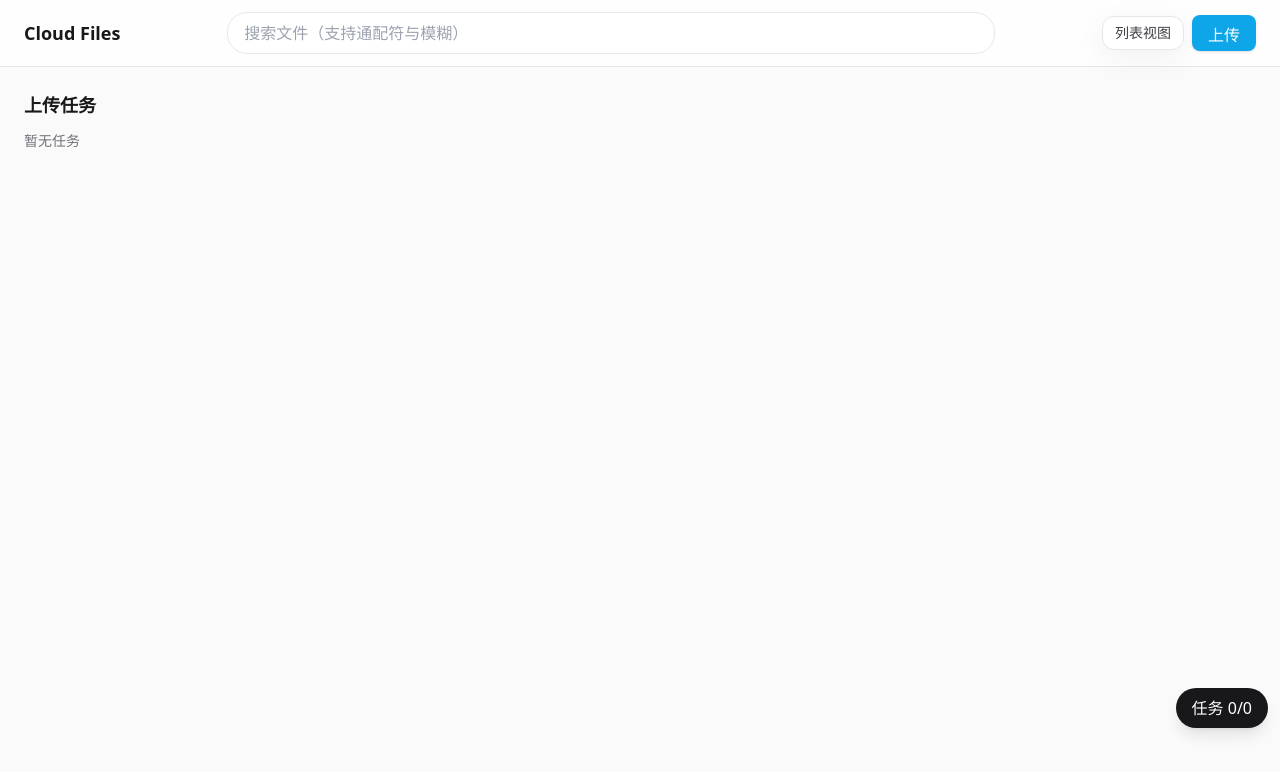
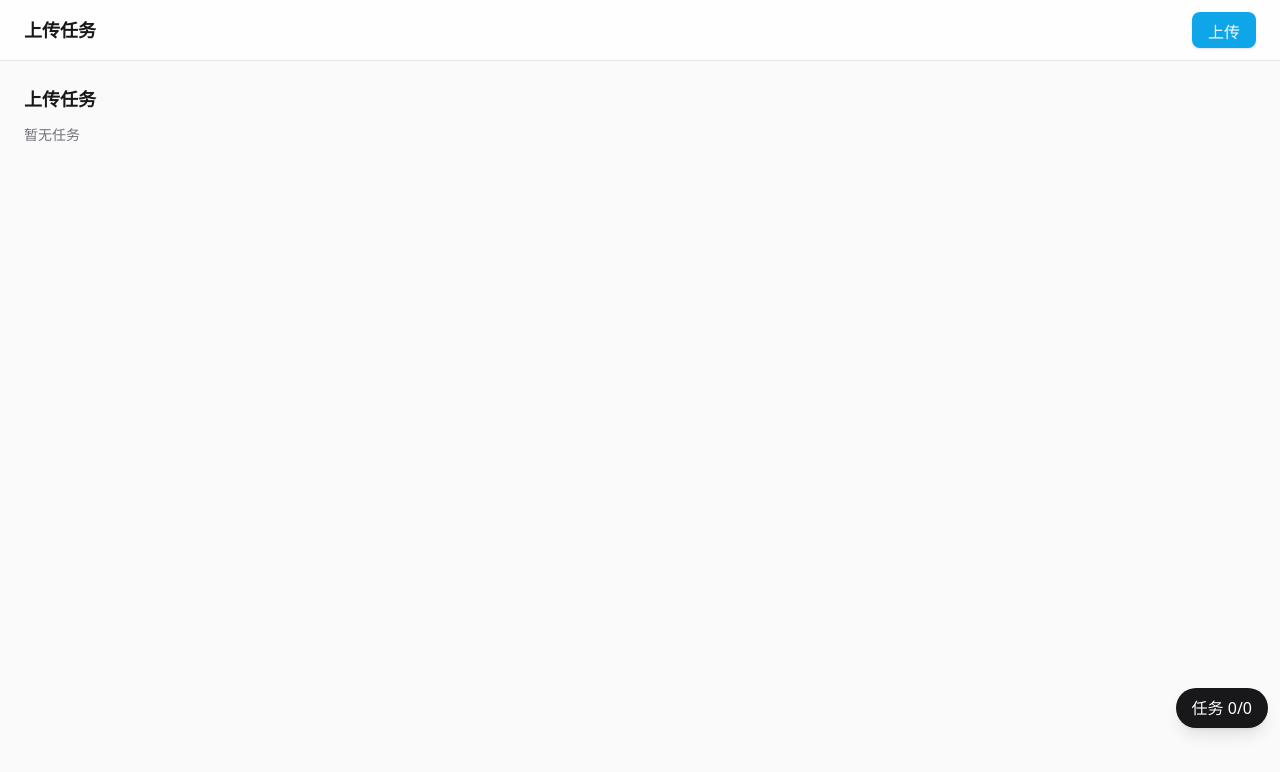
Before and after one commit to kuangwenjie2323/CloudR2, a React (Vite) app: page /uploads in a window 1280 px wide. Shown: the top 772 px of the page. Built offline with nearby package versions, Linux system fonts and the light colour scheme.

Commit message:
Refactor home header into shared top bar

```diff
--- a/src/app/store.jsx
+++ b/src/app/store.jsx
@@ -1,4 +1,4 @@
-import { createContext, useContext, useMemo, useState } from "react";
+import { createContext, useCallback, useContext, useMemo, useState } from "react";
 
 // 统一的上下文默认值，避免未包 Provider 时解构报错
 const defaultCtx = {
@@ -6,6 +6,7 @@ const defaultCtx = {
   prefix: "", setPrefix: () => {},
   tasks: [], addTask: () => {}, updateTask: () => {}, removeTask: () => {}, clearDone: () => {},
   selected: [], toggleSelect: () => {}, clearSelection: () => {}, selectAll: () => {},
+  reloadList: null, setReloadList: () => {},
 };
 
 const Ctx = createContext(defaultCtx);
@@ -15,6 +16,7 @@ export function Provider({ children }) {
   const [prefix, setPrefix] = useState("");
   const [tasks, setTasks] = useState([]);
   const [selected, setSelected] = useState([]);
+  const [reloadList, setReloadListState] = useState(null);
 
   const addTask = (t) => setTasks((xs) => [...xs, t]);
   const updateTask = (id, patch) => setTasks((xs) => xs.map((x) => (x.id === id ? { ...x, ...patch } : x)));
@@ -26,9 +28,14 @@ export function Provider({ children }) {
   const clearSelection = () => setSelected([]);
   const selectAll = (keys) => setSelected(keys);
 
+  // 保持顶部栏触发的刷新回调可配置，避免页面之间的耦合
+  const setReloadList = useCallback((fn) => {
+    setReloadListState(() => (typeof fn === "function" ? fn : null));
+  }, []);
+
   const api = useMemo(
-    () => ({ view, setView, prefix, setPrefix, tasks, addTask, updateTask, removeTask, clearDone, selected, toggleSelect, clearSelection, selectAll }),
-    [view, prefix, tasks, selected]
+    () => ({ view, setView, prefix, setPrefix, tasks, addTask, updateTask, removeTask, clearDone, selected, toggleSelect, clearSelection, selectAll, reloadList, setReloadList }),
+    [view, prefix, tasks, selected, reloadList, setReloadList]
   );
   return <Ctx.Provider value={api}>{children}</Ctx.Provider>;
 }
--- a/src/components/layout/Topbar.jsx
+++ b/src/components/layout/Topbar.jsx
@@ -1,24 +1,89 @@
-import React from 'react'
-import SearchBar from '../search/SearchBar'
-import Button from '../common/Button'
-import { useStore } from '../../app/store'
+import React, { useMemo } from "react";
+import { useLocation, useNavigate } from "react-router-dom";
+import SearchBar from "../search/SearchBar";
+import Button from "../common/Button";
+import { useStore } from "../../app/store";
 import UploadButton from "../UploadButton.jsx";
 
+// 路由 -> 顶部栏展示配置映射，方便集中维护不同页面的标题与控件
+const ROUTE_CONFIG = {
+  "/": {
+    title: "我的文件",
+    showPath: true,
+    showMobileSearchShortcut: true,
+    showReload: true,
+    showViewToggle: true,
+    searchBarClassName: "hidden sm:block w-full sm:max-w-3xl sm:mx-auto",
+  },
+  "/search": {
+    title: "搜索",
+    searchBarClassName: "w-full sm:max-w-3xl sm:mx-auto",
+  },
+  "/uploads": {
+    title: "上传任务",
+  },
+  "/recycle": {
+    title: "回收站",
+  },
+  "/settings": {
+    title: "设置",
+  },
+};
+
 export default function Topbar() {
-  const { view, setView } = useStore()
+  const location = useLocation();
+  const navigate = useNavigate();
+  const { view, setView, prefix, reloadList } = useStore();
+
+  const config = useMemo(() => {
+    return ROUTE_CONFIG[location.pathname] || { title: "Cloud Files" };
+  }, [location.pathname]);
+
+  const handleReload = () => {
+    if (typeof reloadList === "function") {
+      reloadList();
+    }
+  };
 
   return (
     <div className="px-3 sm:px-6 py-3">
       {/* 使用响应式网格确保搜索栏在移动端占满一行，在桌面端居中对齐 */}
       <div className="grid gap-3 sm:grid-cols-[auto,minmax(0,1fr),auto] sm:items-center">
-        <div className="text-lg font-semibold">Cloud Files</div>
-        <div className="w-full sm:max-w-3xl sm:mx-auto">
-          <SearchBar />
+        <div className="flex items-center gap-2 min-w-0">
+          {config.showMobileSearchShortcut && (
+            <button
+              type="button"
+              onClick={() => navigate("/search")}
+              className="sm:hidden px-3 py-1.5 rounded-xl text-sm font-medium bg-white border border-zinc-200 shadow-soft"
+              aria-label="搜索"
+              title="搜索"
+            >
+              🔍
+            </button>
+          )}
+          <div className="text-lg font-semibold truncate">
+            <span>{config.title}</span>
+            {config.showPath && (
+              <span className="ml-2 text-sm font-normal text-zinc-400 truncate align-middle">
+                {prefix || "/"}
+              </span>
+            )}
+          </div>
+        </div>
+        <div className={config.searchBarClassName || "w-full sm:max-w-3xl sm:mx-auto"}>
+          {config.searchBarClassName !== undefined && <SearchBar />}
         </div>
         <div className="flex items-center gap-2 justify-end">
-          <Button onClick={() => setView(view === 'grid' ? 'list' : 'grid')} className="whitespace-nowrap">
-            {view === 'grid' ? '列表视图' : '网格视图'}
-          </Button>
+          {config.showReload && (
+            <Button onClick={handleReload}>
+              刷新
+            </Button>
+          )}
+          {config.showViewToggle && (
+            <Button onClick={() => setView(view === "grid" ? "list" : "grid")} className="whitespace-nowrap">
+              {view === "grid" ? "列表视图" : "网格视图"}
+            </Button>
+          )}
           <UploadButton className="h-9 px-3 rounded-lg" />
         </div>
       </div>
--- a/src/pages/Home.jsx
+++ b/src/pages/Home.jsx
@@ -14,14 +14,14 @@ const uid = () => crypto.randomUUID?.() || Math.random().toString(36).slice(2);
 export default function Home() {
   const {
     view,
-    setView,
     prefix,
     setPrefix,
     selected,
     toggleSelect,
     clearSelection,
     addTask,
-    updateTask
+    updateTask,
+    setReloadList
   } = useStore();
   const { items, folders, loading, error, cursor, loadMore, reload } = useR2List(prefix);
   const [ctx, setCtx] = useState(null); // { key, x, y } 右键/长按菜单位置
@@ -48,6 +48,12 @@ export default function Home() {
     window.addEventListener("r2:reload", h);
     return () => window.removeEventListener("r2:reload", h);
   }, [reload, prefix]);
+
+  // 将当前列表的刷新函数暴露给顶部栏，保持触发入口统一
+  useEffect(() => {
+    setReloadList(() => reload);
+    return () => setReloadList(null);
+  }, [reload, setReloadList]);
 
   const hasSelected = selected.length > 0;
 
@@ -171,39 +177,6 @@ export default function Home() {
 
   return (
     <div className="px-4 space-y-4 pb-6 lg:pb-8">
-      {/* 顶部栏：左侧搜索入口 + 中间标题 + 右侧刷新/视图切换 */}
-      <header className="sticky top-0 z-10 -mx-4 px-4 h-[56px] flex items-center justify-between bg-white/90 backdrop-blur border-b border-zinc-100">
-        <div className="flex items-center gap-2 flex-shrink-0">
-          {/* 移动端：用图标跳转到搜索页 */}
-          <button
-            onClick={() => (window.location.hash = "#/search")}
-            className="px-3 py-1 rounded bg-zinc-200 md:hidden"
-            aria-label="搜索"
-            title="搜索"
-          >🔍</button>
-
-          {/* ≥md：再显示真正的搜索输入/组件（你以后可以在 Search.jsx 里封装一个输入组件） */}
-          <div className="hidden md:block w-[240px]">
-            {/* 这里先留空位或挂你的 SearchInput 组件 */}
-          </div>
-        </div>
-
-        <div className="text-lg font-semibold text-center flex-1 px-4">
-          我的文件 <span className="text-zinc-400">{prefix || "/"}</span>
-        </div>
-
-        <div className="flex items-center gap-2 flex-shrink-0">
-          <button onClick={reload} className="px-3 py-1 rounded bg-zinc-200">刷新</button>
-          <button
-            onClick={() => setView(view === "grid" ? "list" : "grid")}
-            className="px-3 py-1 rounded bg-zinc-200"
-            title="切换视图"
-          >
-            {view === "grid" ? "列表视图" : "网格视图"}
-          </button>
-        </div>
-      </header>
-
       {/* 桌面端：内联批量操作条；移动端：底部抽屉（见文末） */}
       <div className="hidden md:block">
         <ActionBar items={items} />
```
